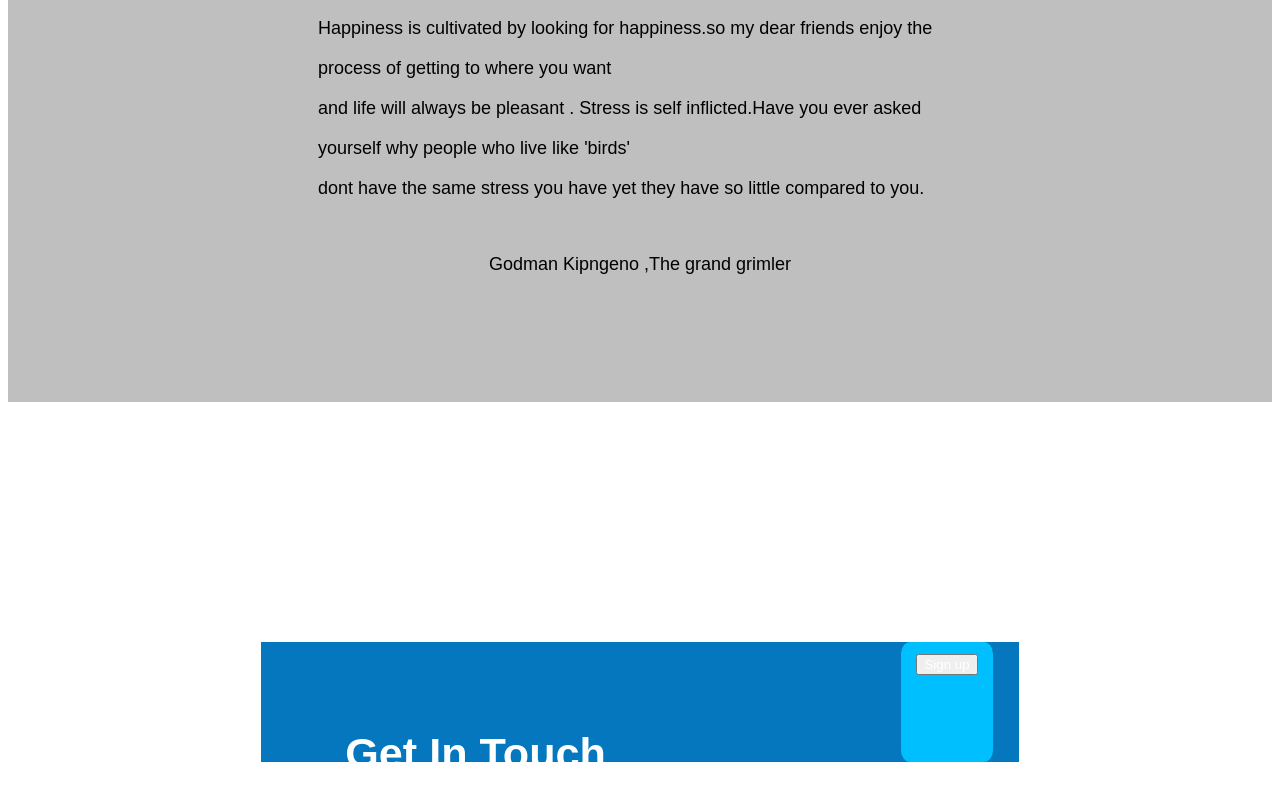
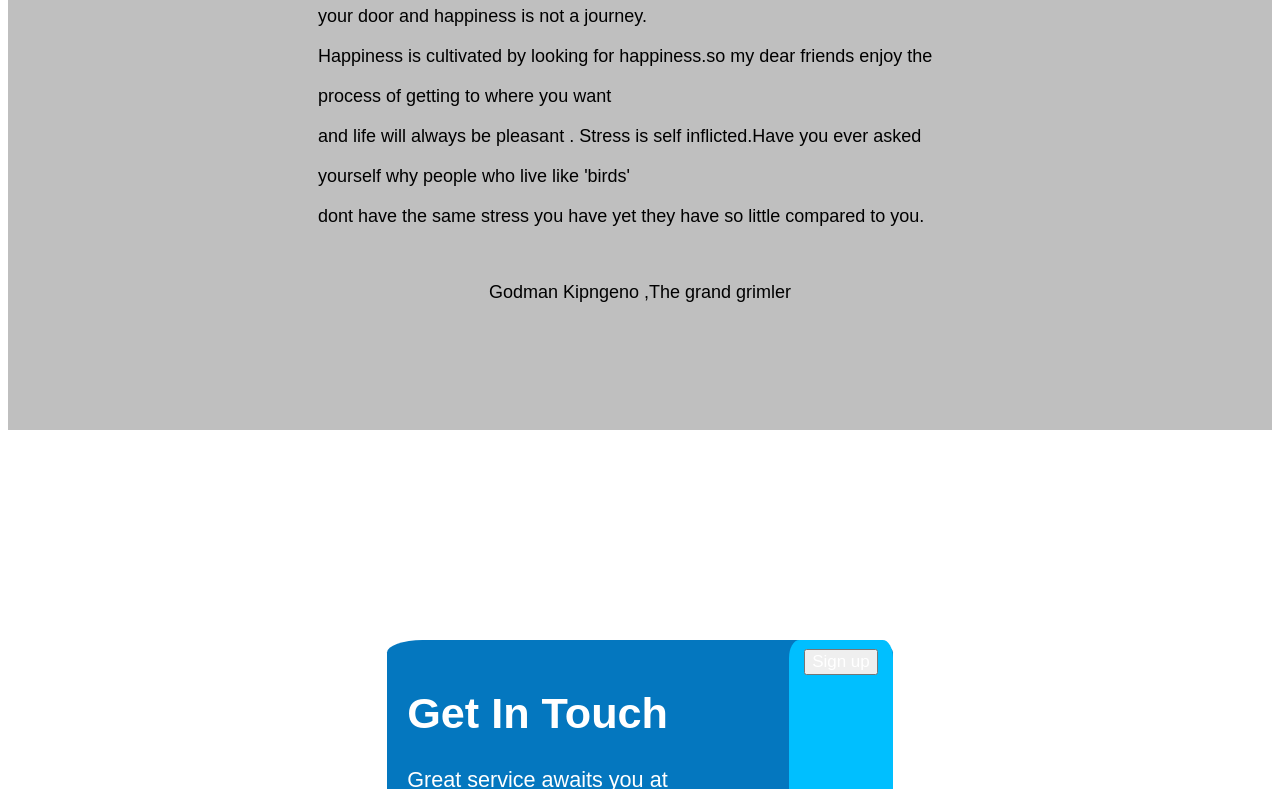
Before and after one commit to G-M-A-N/TOP-Landing-page, a plain HTML site: page index.html in a window 1280 px wide. Shown: the part 2011-2800 px from the top of the page. Drawn offline with Linux system fonts and the light colour scheme.

Commit message:
White-space:nowrap is added to the link elements

```diff
--- a/styles.css
+++ b/styles.css
@@ -17,6 +17,9 @@ a {
 text-decoration: none;
 justify-content: center;
 color: white;
+font-size: 17px;
+white-space: nowrap;
+
 
 }
 .placeholder{
@@ -26,13 +29,14 @@ height: 350px;
 li {
 list-style-type: none;
 align-items: flex-start;
-gap: 16px;
+gap: 26px;
 font-size: 32px;
 }
 
 ul {
 display: flex;
-margin: 3%;
+margin: 10%;
+padding: 5%;
 
 }
 .section-1{
@@ -125,14 +129,15 @@ h2{
 }
 .box{
     display: flex;
-    width:60%;
-    height:20%;
+    width: 40%;
+    height:30%;
     background-color: #0477BF;
     justify-content: space-around;
+    border-radius: 7%;
 }
 .call-to-action{
 margin: 20px;
-padding: 5%;
+
 }
 
 .footer{
```
